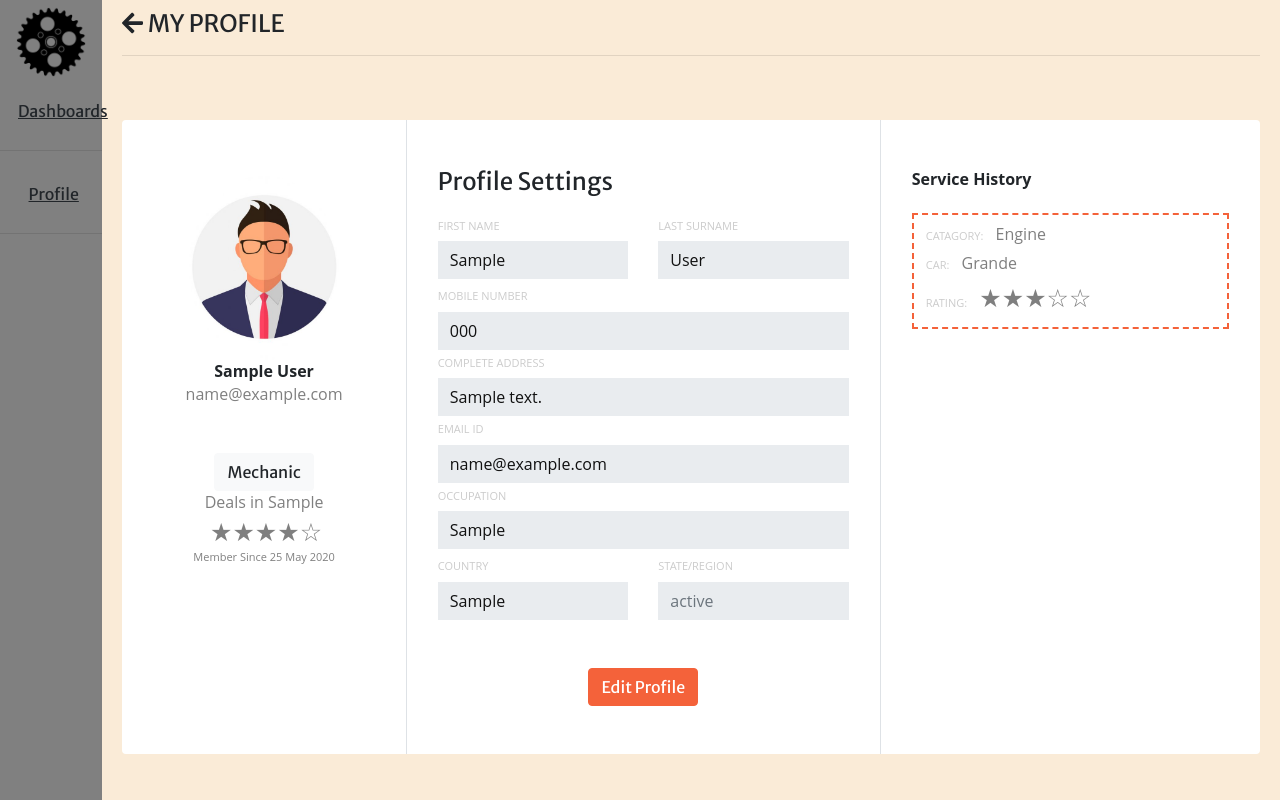
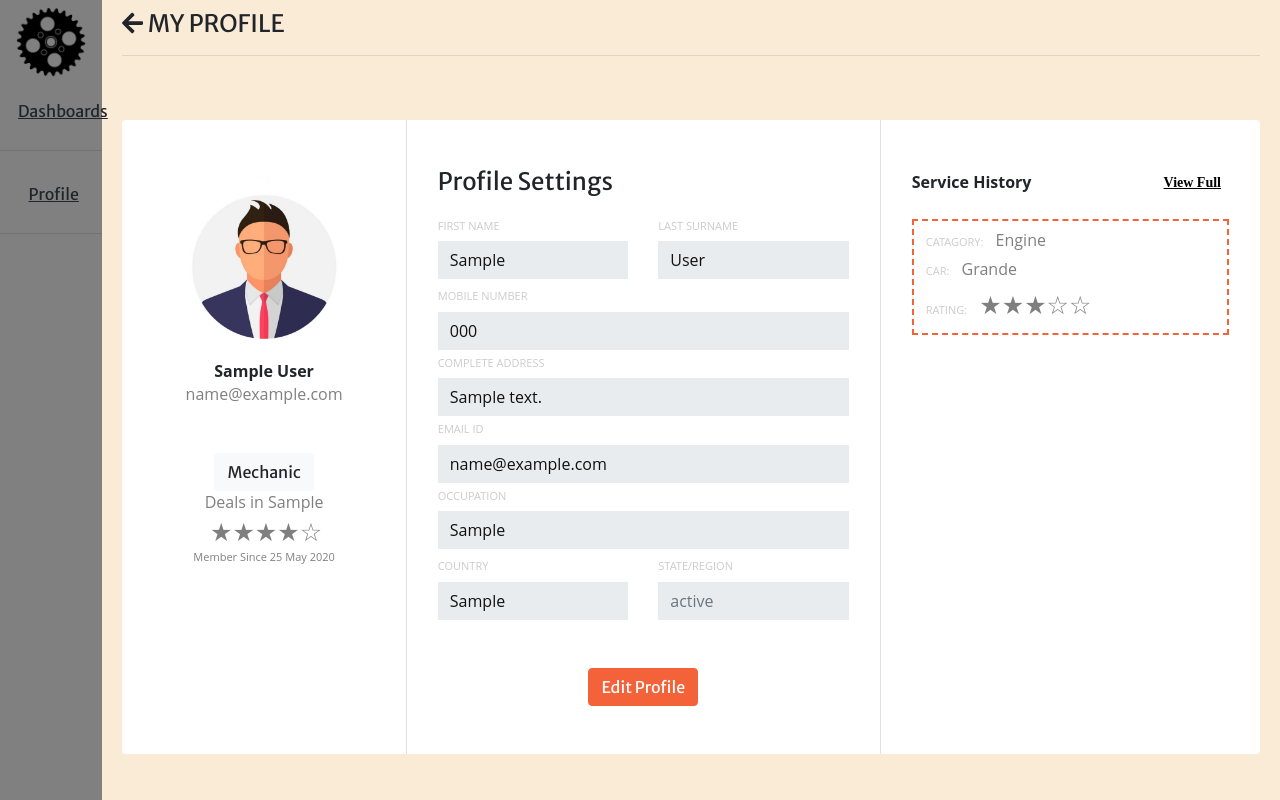
Before and after one commit to azil-fozan/CarZen-WebApp, a Django app: page /user_profile/profile/ in a window 1280 px wide. Run offline with Django 3.2, Linux system fonts and the light colour scheme; a user stored in the database is signed in; tables that the repository leaves empty hold one stand-in row (values such as "Sample post"); some libraries are stand-ins or nearby versions; some web fonts are replaced.

Commit message:
view history button added

```diff
--- a/user_profiles/templates/basic_profile.html
+++ b/user_profiles/templates/basic_profile.html
@@ -77,6 +77,7 @@
                 <div class="col-md-4">
                     <div class="p-3 py-5">
                         <div class="d-flex justify-content-between align-items-center experience"><span>Service History</span>
+                            <a class="btn-sm" href="#">View Full</a>
 {#                        <span class="border px-3 p-1 btn-success"><i class="fa fa-plus"></i>&nbsp;Experience</span>#}
                         </div><br>
                         <div class="history_single_box">
```
